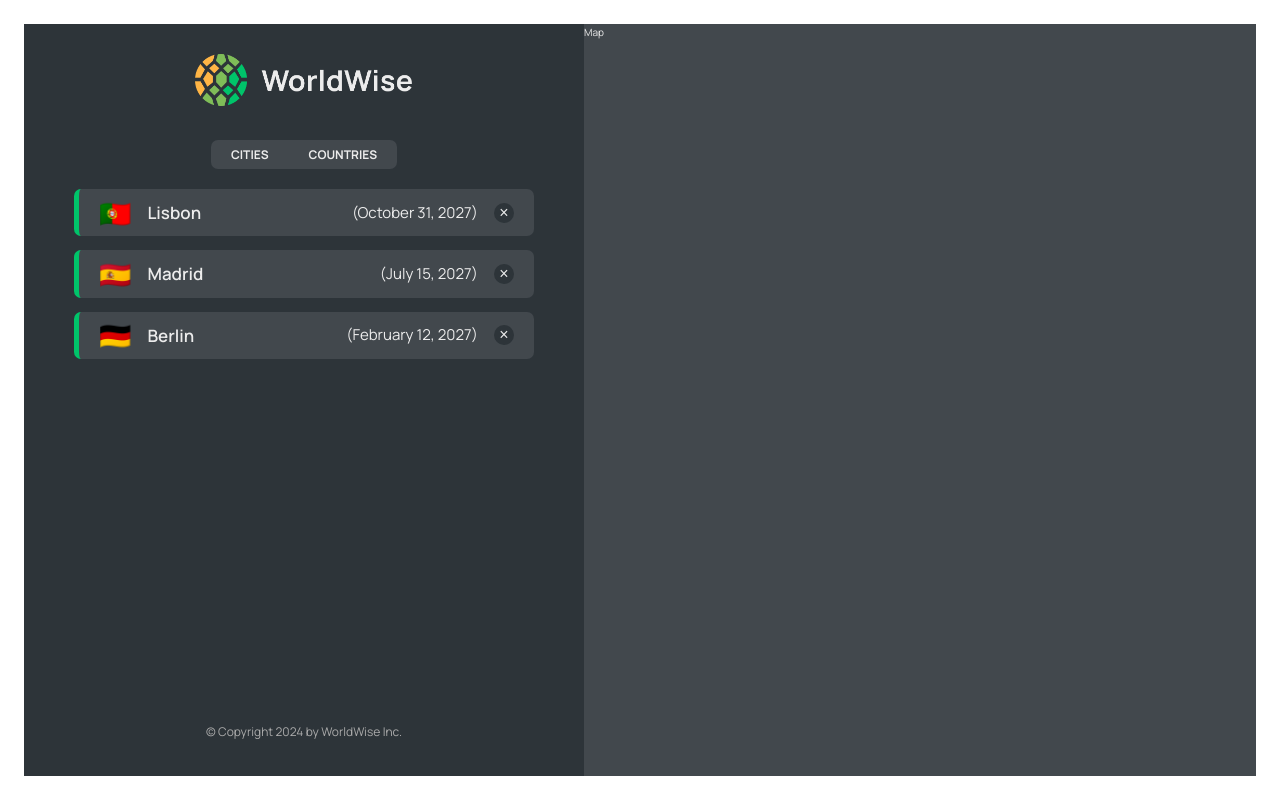
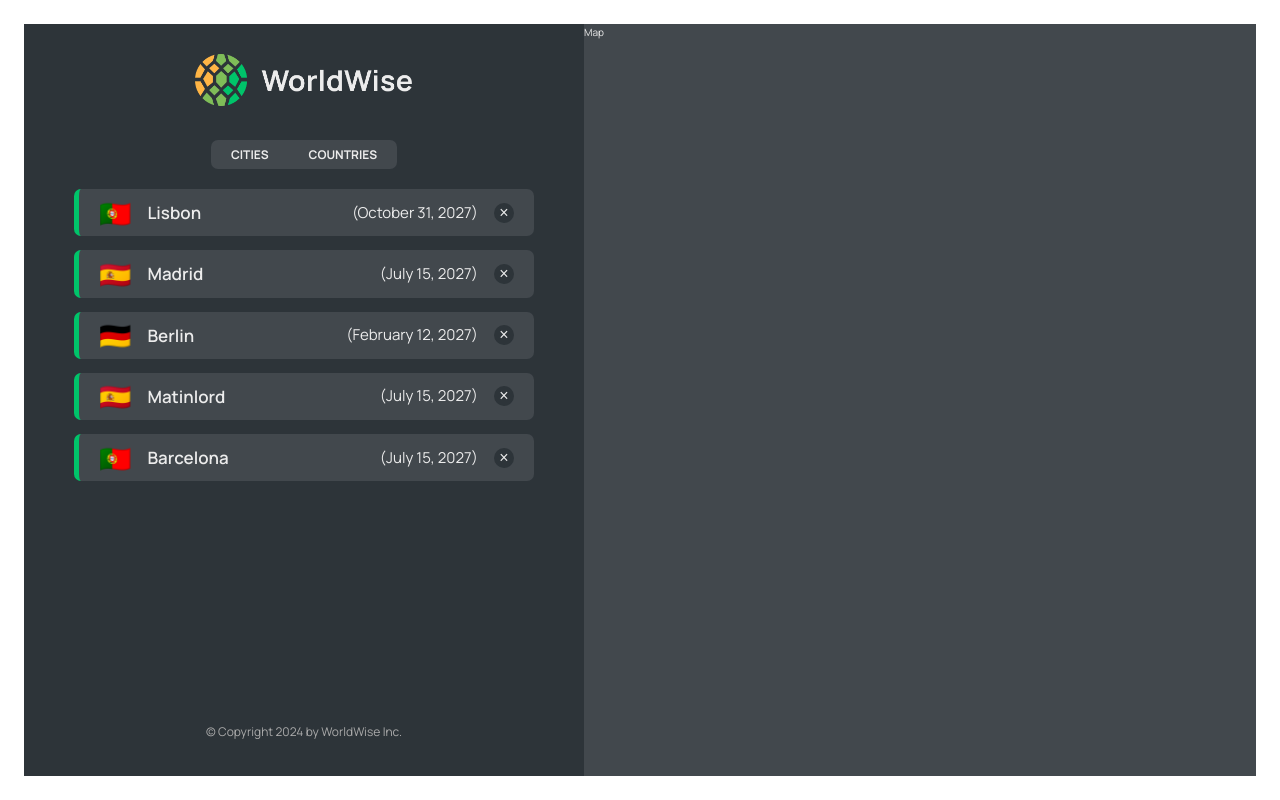
Before and after one commit to buo2107/world-wise, a React (Vite) app: page /app in a window 1280 px wide. Built offline with nearby package versions, Linux system fonts and the light colour scheme; data requests are answered from the project's data file.

Commit message:
Implement the Country List

```diff
--- a/data/cities.json
+++ b/data/cities.json
@@ -35,6 +35,30 @@
         "lng": 13.376933665713324
       },
       "id": 98443197
+    },
+    {
+      "cityName": "Matinlord",
+      "country": "Spain",
+      "emoji": "🇪🇸",
+      "date": "2027-07-15T08:22:53.976Z",
+      "notes": "",
+      "position": {
+        "lat": 40.46635901755316,
+        "lng": -3.7133789062500004
+      },
+      "id": 416846
+    },
+    {
+      "cityName": "Barcelona",
+      "country": "Spain",
+      "emoji": "🇵🇹",
+      "date": "2027-07-15T08:22:53.976Z",
+      "notes": "",
+      "position": {
+        "lat": 40.46635901755316,
+        "lng": -3.7133789062500004
+      },
+      "id": 869186
     }
   ]
 }
--- a/src/App.jsx
+++ b/src/App.jsx
@@ -1,4 +1,6 @@
 import { BrowserRouter, Routes, Route } from "react-router-dom";
+import { useEffect, useState } from "react";
+
 import Product from "./pages/Product";
 import Pricing from "./pages/Pricing";
 import Homepage from "./pages/Homepage";
@@ -6,7 +8,7 @@
 import AppLayout from "./pages/AppLayout";
 import PageNotFound from "./pages/PageNotFound";
 import CityList from "./components/CityList";
-import { useEffect, useState } from "react";
+import CountryList from "./components/CountryList";
 
 const BASE_URL = "http://localhost:8000";
 
@@ -46,7 +48,10 @@
             path="cities"
             element={<CityList cities={cities} isLoading={isLoading} />}
           />
-          <Route path="countries" element={<p>List of countries</p>} />
+          <Route
+            path="countries"
+            element={<CountryList cities={cities} isLoading={isLoading} />}
+          />
           <Route path="form" element={<p>Form</p>} />
         </Route>
         <Route path="*" element={<PageNotFound />} />
--- /dev/null
+++ b/src/components/CountryList.jsx
@@ -0,0 +1,29 @@
+import CountryItem from "./CountryItem";
+import styles from "./CountryList.module.css";
+import Spinner from "./Spinner";
+import Message from "./Message";
+
+function CountryList({ cities, isLoading }) {
+  if (isLoading) return <Spinner />;
+
+  if (!cities.length)
+    return (
+      <Message message="Add your first city by clicking on a city on the map" />
+    );
+
+  const countries = cities.reduce((arr, city) => {
+    if (!arr.map((el) => el.country).includes(city.country))
+      return [...arr, { country: city.country, emoji: city.emoji }];
+    else return arr;
+  }, []);
+
+  return (
+    <ul className={styles.countryList}>
+      {countries.map((country) => (
+        <CountryItem country={country} key={country.country} />
+      ))}
+    </ul>
+  );
+}
+
+export default CountryList;
--- a/src/components/CountryList.module.css
+++ b/src/components/CountryList.module.css
@@ -2,7 +2,7 @@
   width: 100%;
   height: 65vh;
   list-style: none;
-  overflow-y: scroll;
+  overflow-y: hidden;
   overflow-x: hidden;
 
   display: grid;
```
